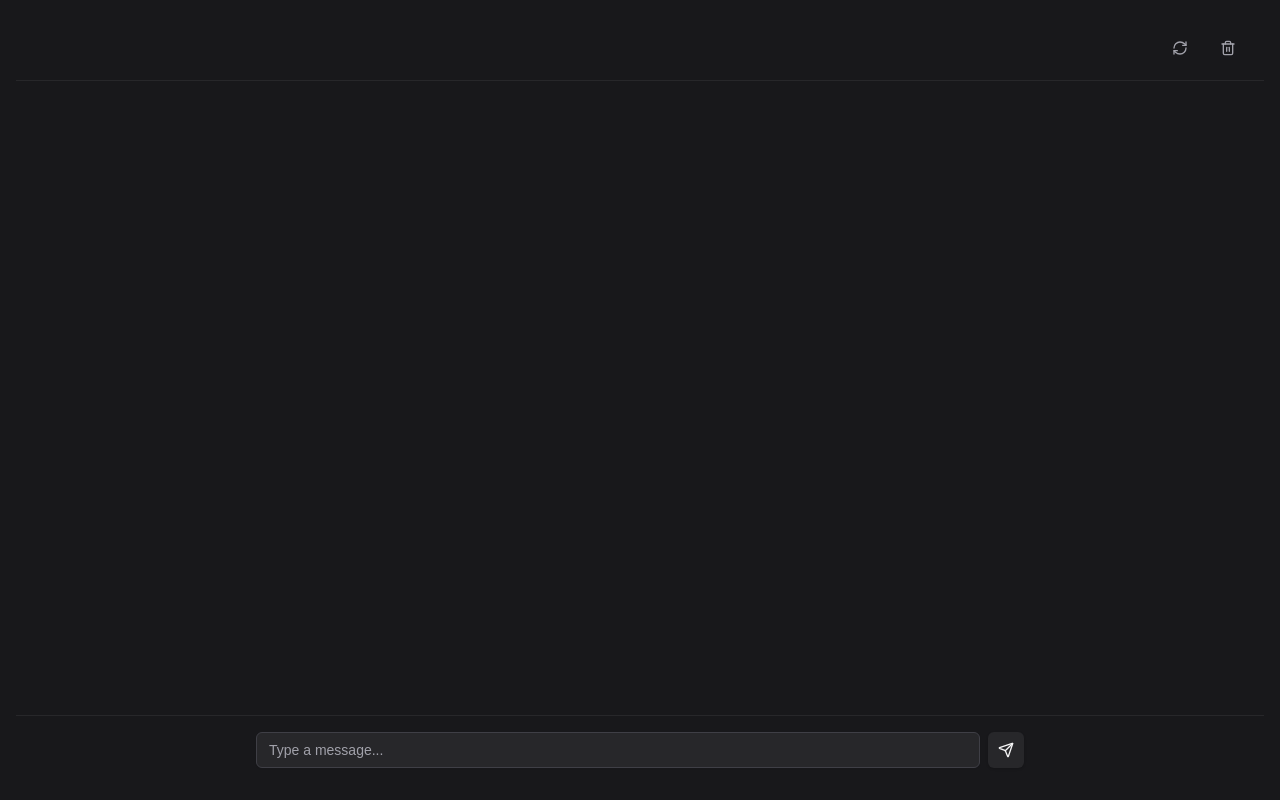
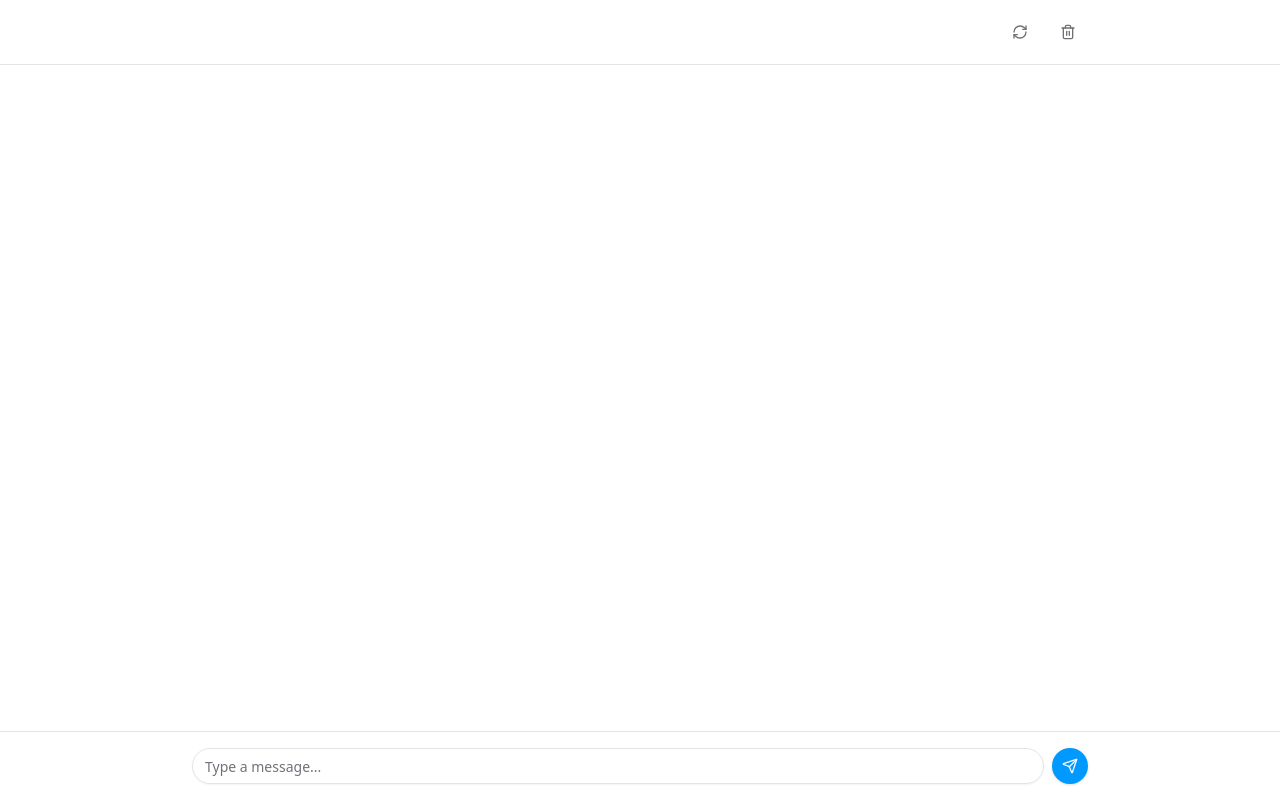
Before and after one commit to jlfernandezfernandez/chat-app, a Next.js app: page / in a window 1280 px wide. Built offline with nearby package versions, Linux system fonts and the light colour scheme.

Commit message:
improve design

```diff
--- a/app/globals.css
+++ b/app/globals.css
@@ -1,10 +1,6 @@
 @tailwind base;
 @tailwind components;
 @tailwind utilities;
-
-body {
-  font-family: Arial, Helvetica, sans-serif;
-}
 
 @layer base {
   :root {
@@ -14,7 +10,7 @@ body {
     --card-foreground: 240 10% 3.9%;
     --popover: 0 0% 100%;
     --popover-foreground: 240 10% 3.9%;
-    --primary: 240 5.9% 10%;
+    --primary: 204 100% 50%;
     --primary-foreground: 0 0% 98%;
     --secondary: 240 4.8% 95.9%;
     --secondary-foreground: 240 5.9% 10%;
@@ -26,14 +22,10 @@ body {
     --destructive-foreground: 0 0% 98%;
     --border: 240 5.9% 90%;
     --input: 240 5.9% 90%;
-    --ring: 240 10% 3.9%;
-    --chart-1: 12 76% 61%;
-    --chart-2: 173 58% 39%;
-    --chart-3: 197 37% 24%;
-    --chart-4: 43 74% 66%;
-    --chart-5: 27 87% 67%;
-    --radius: 0.5rem;
+    --ring: 204 100% 50%;
+    --radius: 1rem;
   }
+
   .dark {
     --background: 240 10% 3.9%;
     --foreground: 0 0% 98%;
@@ -41,7 +33,7 @@ body {
     --card-foreground: 0 0% 98%;
     --popover: 240 10% 3.9%;
     --popover-foreground: 0 0% 98%;
-    --primary: 0 0% 98%;
+    --primary: 204 100% 50%;
     --primary-foreground: 240 5.9% 10%;
     --secondary: 240 3.7% 15.9%;
     --secondary-foreground: 0 0% 98%;
@@ -53,12 +45,7 @@ body {
     --destructive-foreground: 0 0% 98%;
     --border: 240 3.7% 15.9%;
     --input: 240 3.7% 15.9%;
-    --ring: 240 4.9% 83.9%;
-    --chart-1: 220 70% 50%;
-    --chart-2: 160 60% 45%;
-    --chart-3: 30 80% 55%;
-    --chart-4: 280 65% 60%;
-    --chart-5: 340 75% 55%;
+    --ring: 204 100% 50%;
   }
 }
 
@@ -68,5 +55,6 @@ body {
   }
   body {
     @apply bg-background text-foreground;
+    font-feature-settings: "rlig" 1, "calt" 1;
   }
 }
--- a/app/page.tsx
+++ b/app/page.tsx
@@ -103,40 +103,41 @@ export default function Home() {
   };
 
   return (
-    <div className="flex h-screen flex-col bg-zinc-900 p-4">
-      <header className="border-b border-zinc-800 p-4">
-        <div className="flex justify-end gap-2">
+    <div className="flex h-screen flex-col bg-background">
+      <header className="border-b border-border p-4 backdrop-blur-sm bg-background/30">
+        <div className="flex justify-end gap-2 max-w-4xl mx-auto">
           <Button
             variant="ghost"
             size="sm"
             onClick={handleLoad}
-            className="text-zinc-400 hover:text-zinc-100 hover:bg-zinc-800"
+            className="text-muted-foreground hover:text-foreground"
           >
-            <RefreshCw/>
+            <RefreshCw className="h-4 w-4" />
           </Button>
           <Button
             variant="ghost"
             size="sm"
             onClick={handleDelete}
-            className="text-zinc-400 hover:text-red-400 hover:bg-zinc-800"
+            className="text-muted-foreground hover:text-destructive"
           >
-            <Trash2 />
+            <Trash2 className="h-4 w-4" />
           </Button>
         </div>
       </header>
 
       <div className="flex-1 overflow-y-auto p-4">
-        <div className="space-y-5 max-w-4xl mx-auto">
+        <div className="space-y-6 max-w-4xl mx-auto">
           {messages.map((message, index) => (
             <div
               key={index}
               className={`flex ${message.role === 'user' ? 'justify-end' : 'justify-start'}`}
             >
               <div
-                className={`rounded-lg px-4 py-3 max-w-[85%] ${message.role === 'user'
-                    ? 'bg-amber-400 text-black'
-                    : 'bg-zinc-800 text-zinc-100'
-                  }`}
+                className={`rounded-2xl px-4 py-2 max-w-[85%] shadow-sm ${
+                  message.role === 'user'
+                    ? 'bg-primary text-primary-foreground'
+                    : 'bg-secondary text-secondary-foreground'
+                }`}
               >
                 {message.role === 'user' ? (
                   <div>{message.content}</div>
@@ -151,22 +152,22 @@ export default function Home() {
         </div>
       </div>
 
-      <div className="border-t border-zinc-800 p-4">
+      <div className="border-t border-border p-4 backdrop-blur-sm bg-background/30">
         <form
           onSubmit={handleQuery}
-          className="flex gap-2 max-w-3xl mx-auto"
+          className="flex gap-2 max-w-4xl mx-auto"
         >
           <Input
             placeholder="Type a message..."
             value={query}
             onChange={(e) => setQuery(e.target.value)}
-            className="flex-1 bg-zinc-800 border-zinc-700 text-zinc-100 placeholder:text-zinc-400"
+            className="flex-1 bg-background text-foreground placeholder:text-muted-foreground rounded-full"
           />
           <Button
             type="submit"
             size="icon"
             disabled={loading}
-            className="bg-zinc-800 hover:bg-zinc-700 text-zinc-100"
+            className="bg-primary text-primary-foreground rounded-full hover:bg-primary/90"
           >
             <Send className="h-4 w-4" />
           </Button>
```
